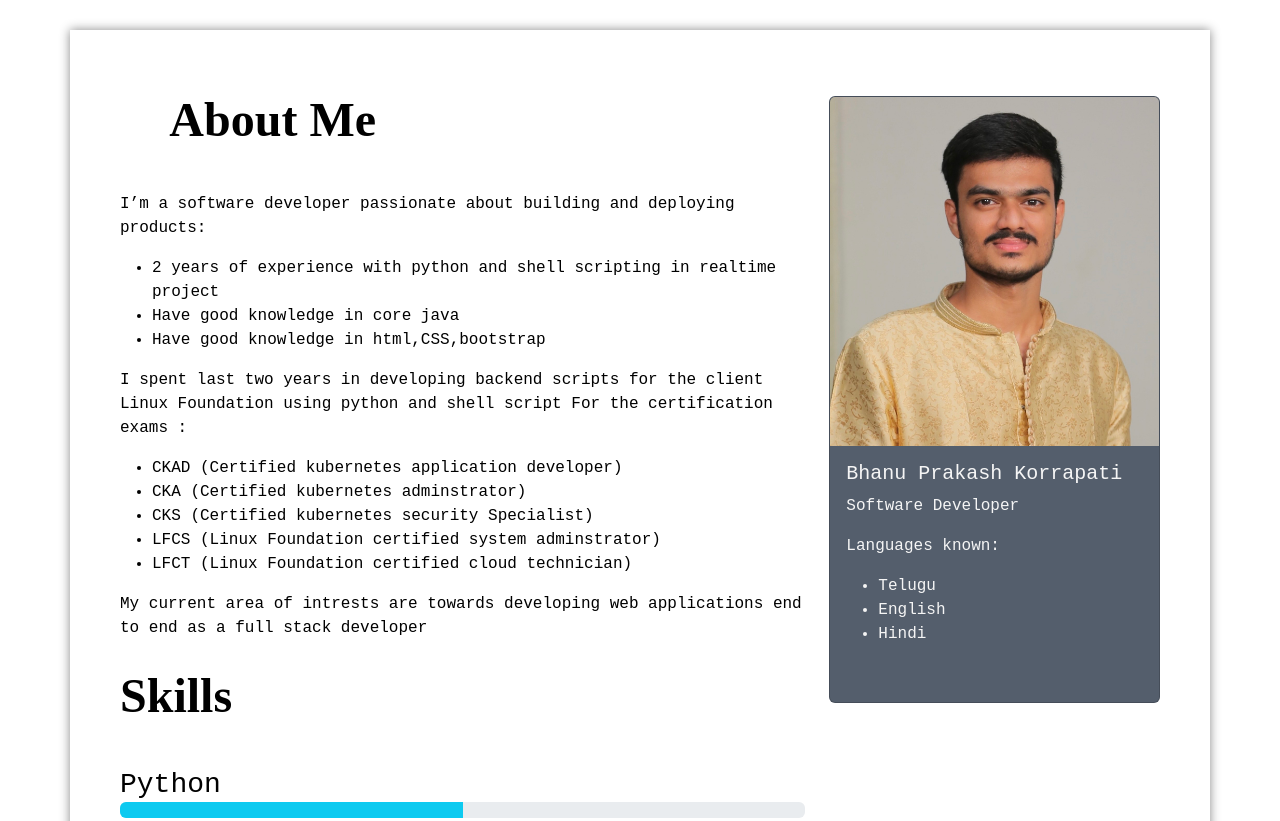
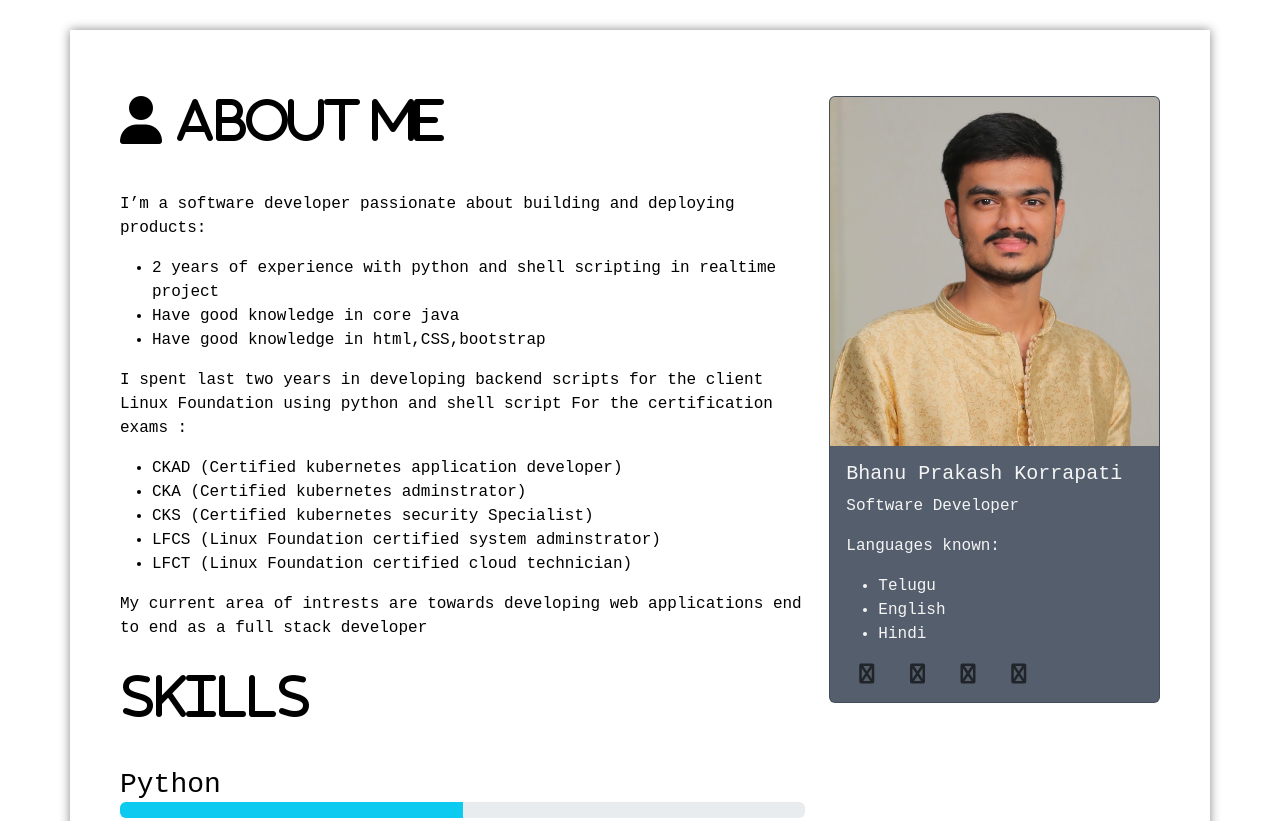
Before and after one commit to bhanuprakashkorrapati62664/bhanuportfolio, a website: page index.html in a window 1280 px wide. Shown: the top 821 px of the page. Drawn offline with nearby package versions, Linux system fonts and the light colour scheme.

Commit message:
index.html

```diff
--- a/index.html
+++ b/index.html
@@ -10,7 +10,7 @@
     <link rel="stylesheet" href="node_modules/font-awesome/css/font-awesome.min.css">
     <link rel="stylesheet" href="node_modules/bootstrap-social/bootstrap-social.css"> -->
     <link href="https://cdn.jsdelivr.net/npm/bootstrap@5.2.3/dist/css/bootstrap.min.css" rel="stylesheet" integrity="sha384-rbsA2VBKQhggwzxH7pPCaAqO46MgnOM80zW1RWuH61DGLwZJEdK2Kadq2F9CUG65" crossorigin="anonymous">
-    <link rel="stylesheet" href="https://cdnjs.cloudflare.com/ajax/libs/font-awesome/6.2.1/css/fontawesome.min.css">
+    <link rel="stylesheet" href="https://cdnjs.cloudflare.com/ajax/libs/font-awesome/6.2.1/css/all.min.css">
     <link rel="stylesheet" href="index.css">
     <title>About Me</title>
 </head>
```
